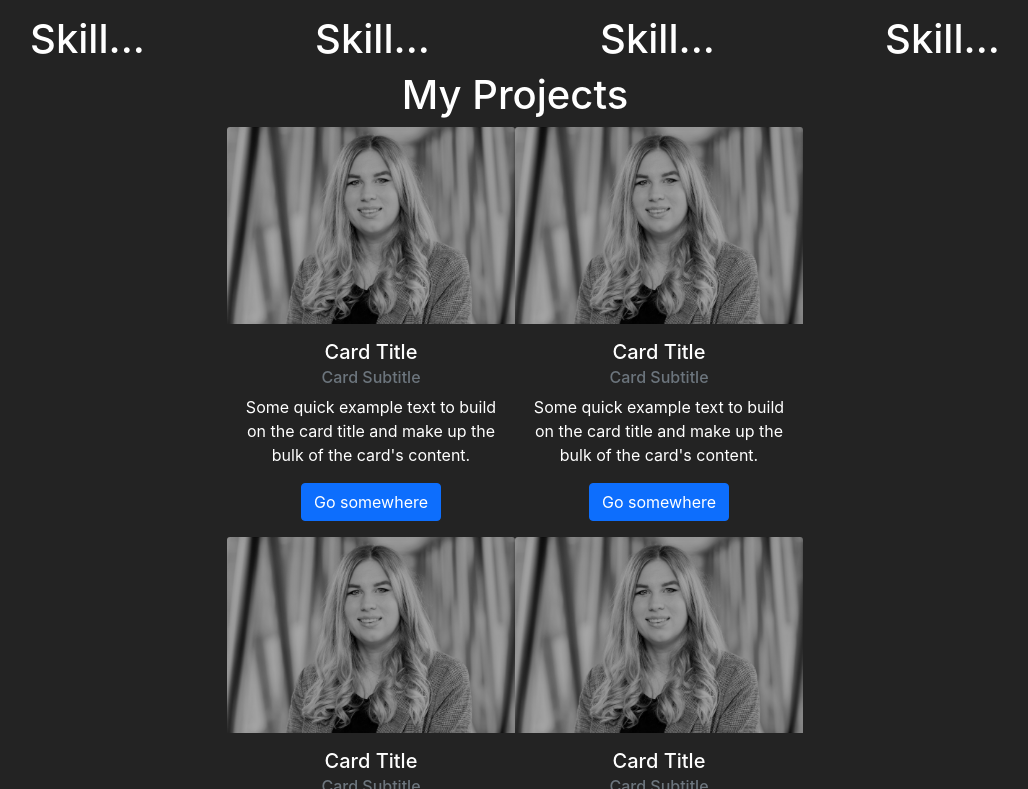
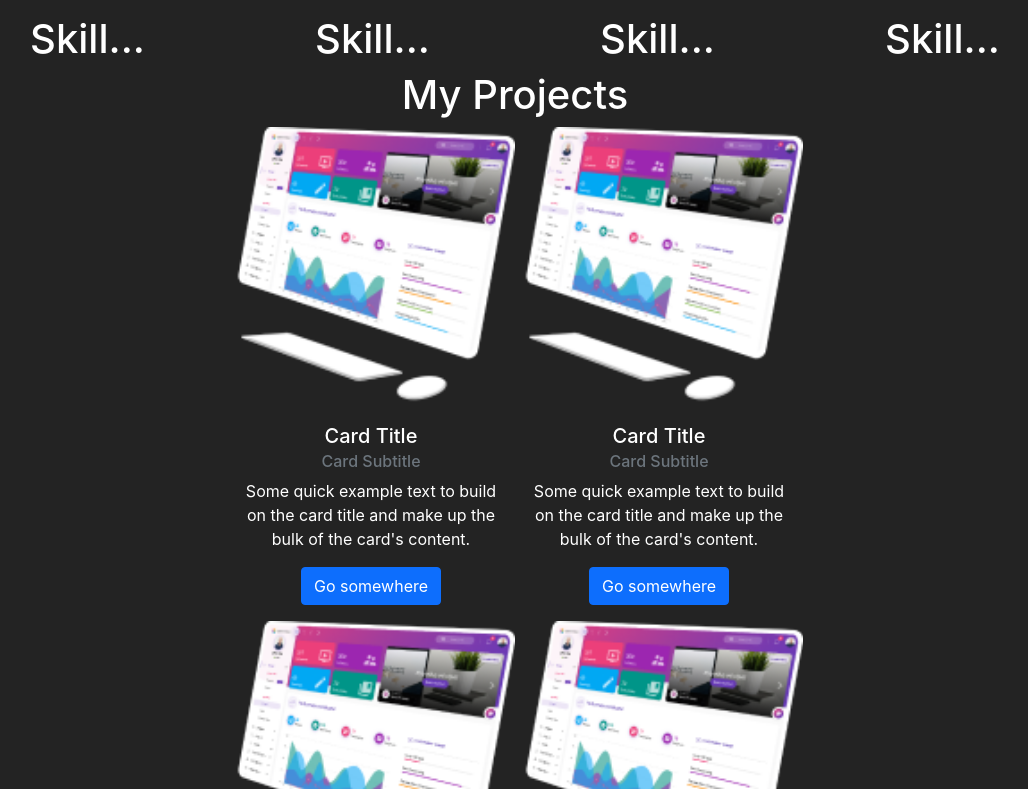
Before and after one commit to KimW1998/portfolio-kwauben, a React (Create React App) app: page / in a window 1280 px wide. Shown: the part 1371-2160 px from the top of the page, without its empty margins (125-1153 px from the left). Built offline with nearby package versions, Linux system fonts and the light colour scheme.

Commit message:
changed the mywork image

```diff
--- a/src/Components/MyWorkbox.tsx
+++ b/src/Components/MyWorkbox.tsx
@@ -1,12 +1,12 @@
 import { Button, Card } from "react-bootstrap";
-import KimWauben from '../Images/KimWauben.jpg'
+import FakeDesktop from '../Images/FakeDesktop.png'
 
 const MyWorkBox = () => {
     return (
         <div>
 
             <Card className="MyWorkBox" style={{ width: '18rem' }}>
-            <Card.Img variant="top" src={KimWauben} />
+            <Card.Img variant="top" src={FakeDesktop} />
   <Card.Body>
     <Card.Title>Card Title</Card.Title>
     <Card.Subtitle className="mb-2 text-muted">Card Subtitle</Card.Subtitle>
```
Also changed, not shown: src/Images/FakeDesktop.png (added).
